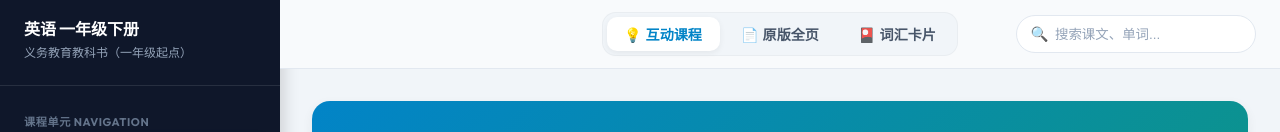
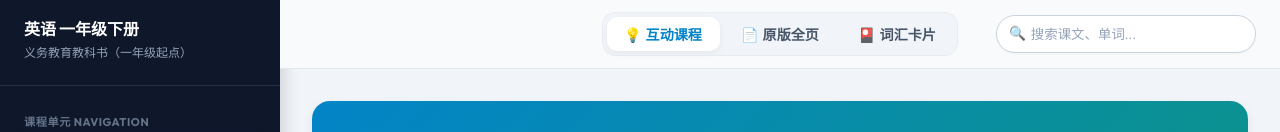
Before and after one commit to mrfriendch-cloud/china-english-textbook-g1v2, a website: page index.html in a window 1280 px wide. Shown: the top 132 px of the page. Drawn offline with Linux system fonts and the light colour scheme.

Commit message:
Refine search box spacing, padding, and width to prevent text truncation

```diff
--- a/builder/styles/main.css
+++ b/builder/styles/main.css
@@ -268,12 +268,14 @@ body {
   display: flex;
   align-items: center;
   background: #ffffff;
-  border: 1px solid #e2e8f0;
+  border: 1px solid #cbd5e1;
   border-radius: 9999px;
-  padding: 0.35rem 0.85rem;
-  width: 240px;
+  padding: 0 0.75rem;
+  width: 260px;
+  max-width: 100%;
   height: 38px;
   transition: all 0.2s ease;
+  box-shadow: 0 1px 2px rgba(0, 0, 0, 0.04);
 }
 
 .search-box:focus-within {
@@ -282,9 +284,12 @@ body {
 }
 
 .search-box .search-icon {
-  font-size: 0.9rem;
+  font-size: 0.85rem;
   color: #64748b;
-  margin-right: 0.4rem;
+  margin-right: 0.3rem;
+  flex-shrink: 0;
+  display: flex;
+  align-items: center;
   pointer-events: none;
 }
 
@@ -293,14 +298,18 @@ body {
   background: transparent;
   outline: none;
   width: 100%;
-  font-size: 0.84rem;
+  flex: 1;
+  min-width: 0;
+  font-size: 0.85rem;
   color: #1e293b;
   padding: 0;
   height: 100%;
+  line-height: 38px;
 }
 
 .search-box input::placeholder {
   color: #94a3b8;
+  font-size: 0.84rem;
 }
 
 /* Viewport Content */
@@ -616,7 +625,8 @@ body {
     margin-top: 0.15rem;
   }
   .search-box {
-    width: 170px;
+    width: 220px;
+    max-width: calc(100vw - 80px);
     height: 36px;
   }
   .view-mode-tabs {
--- a/css/styles.css
+++ b/css/styles.css
@@ -268,12 +268,14 @@ body {
   display: flex;
   align-items: center;
   background: #ffffff;
-  border: 1px solid #e2e8f0;
+  border: 1px solid #cbd5e1;
   border-radius: 9999px;
-  padding: 0.35rem 0.85rem;
-  width: 240px;
+  padding: 0 0.75rem;
+  width: 260px;
+  max-width: 100%;
   height: 38px;
   transition: all 0.2s ease;
+  box-shadow: 0 1px 2px rgba(0, 0, 0, 0.04);
 }
 
 .search-box:focus-within {
@@ -282,9 +284,12 @@ body {
 }
 
 .search-box .search-icon {
-  font-size: 0.9rem;
+  font-size: 0.85rem;
   color: #64748b;
-  margin-right: 0.4rem;
+  margin-right: 0.3rem;
+  flex-shrink: 0;
+  display: flex;
+  align-items: center;
   pointer-events: none;
 }
 
@@ -293,14 +298,18 @@ body {
   background: transparent;
   outline: none;
   width: 100%;
-  font-size: 0.84rem;
+  flex: 1;
+  min-width: 0;
+  font-size: 0.85rem;
   color: #1e293b;
   padding: 0;
   height: 100%;
+  line-height: 38px;
 }
 
 .search-box input::placeholder {
   color: #94a3b8;
+  font-size: 0.84rem;
 }
 
 /* Viewport Content */
@@ -616,7 +625,8 @@ body {
     margin-top: 0.15rem;
   }
   .search-box {
-    width: 170px;
+    width: 220px;
+    max-width: calc(100vw - 80px);
     height: 36px;
   }
   .view-mode-tabs {
```
